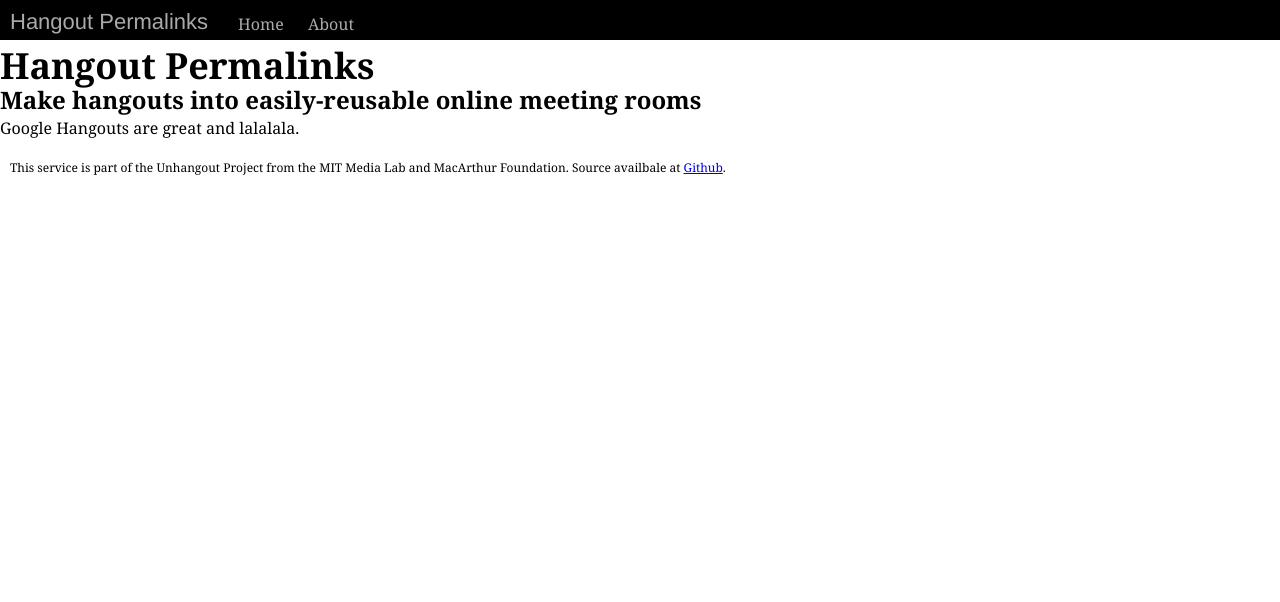
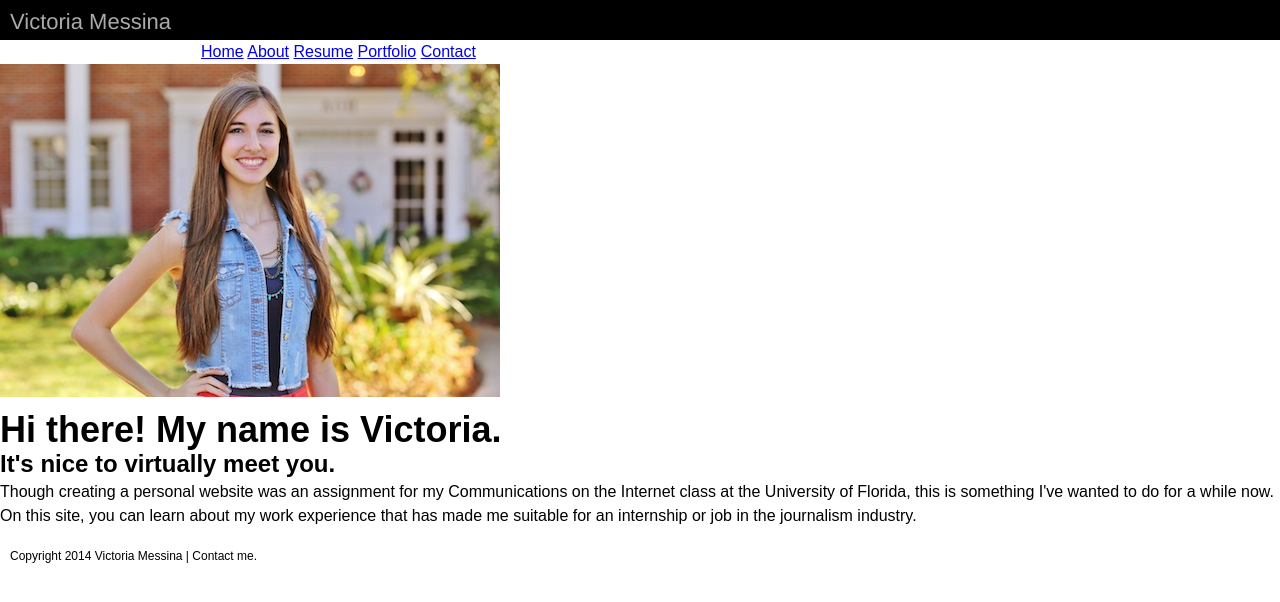
Before and after one commit to vicmessina/vicmessina.github.io, a plain HTML site: page index.html in a window 1280 px wide. Drawn offline with Linux system fonts and the light colour scheme.

Commit message:
made nav pages and did some work on index.html

```diff
--- a/css/base.css
+++ b/css/base.css
@@ -5,7 +5,7 @@
 }
 
 body {
-    font-family: georgia, serif;
+    font-family: "Bitter", arial, helvetica;
     font-size: 16px;
     line-height: 24px;
 }
--- a/index.html
+++ b/index.html
@@ -1,27 +1,31 @@
 <!DOCTYPE html>
 <html>
     <head>
-        <title>Hangout Permalinks</title>
+        <title>Victoria Messina</title>
         <meta http-equiv="Content-Type" content="text/html; charset=UTF-8" />
         <link rel= "stylesheet" href="css/base.css" />
     </head>
     <body>
        <header>
             <h1>
-                <a href="index.html">Hangout Permalinks</a>
+                <a href="index.html">Victoria Messina</a>
            </h1>
-           <nav>
-                <a href="index.html">Home</a>
-                <a href="about.html">About</a>
-           </nav>
         </header>
+        <nav>
+            <a href="index.html">Home</a>
+            <a href="about.html">About</a>
+            <a href="resume.html">Resume</a>
+            <a href="portfolio.html">Portfolio</a>
+            <a href="contact.html">Contact</a>
+        </nav>
         <article>
-            <h1>Hangout Permalinks</h1>
-            <h2>Make hangouts into easily-reusable online meeting rooms</h2>
-                <p>Google Hangouts are great and lalalala.</p>
+            <img src="img/headshot.jpg" title= "headshot" alt="headshot" />
+            <h1>Hi there! My name is Victoria.</h1>
+            <h2>It's nice to virtually meet you.</h2>
+                <p>Though creating a personal website was an assignment for my Communications on the Internet class at the University of Florida, this is something I've wanted to do for a while now. On this site, you can learn about my work experience that has made me suitable for an internship or job in the journalism industry. </p>
         </article>
         <footer>
-            <p>This service is part of the Unhangout Project from the MIT Media Lab and MacArthur Foundation. Source availbale at <a href="http://github.com/drewww/unhangout">Github</a>.</p>
+            <p>Copyright 2014 Victoria Messina | Contact me.</p>
         </footer>
     </body>
 </html>
```
Also changed, not shown: about.html (+12 -12 lines), contact.html (added, +1 -0 lines), portfolio.html (added, +1 -0 lines), resume.html (added, +1 -0 lines), img/headshot.jpg (added).
